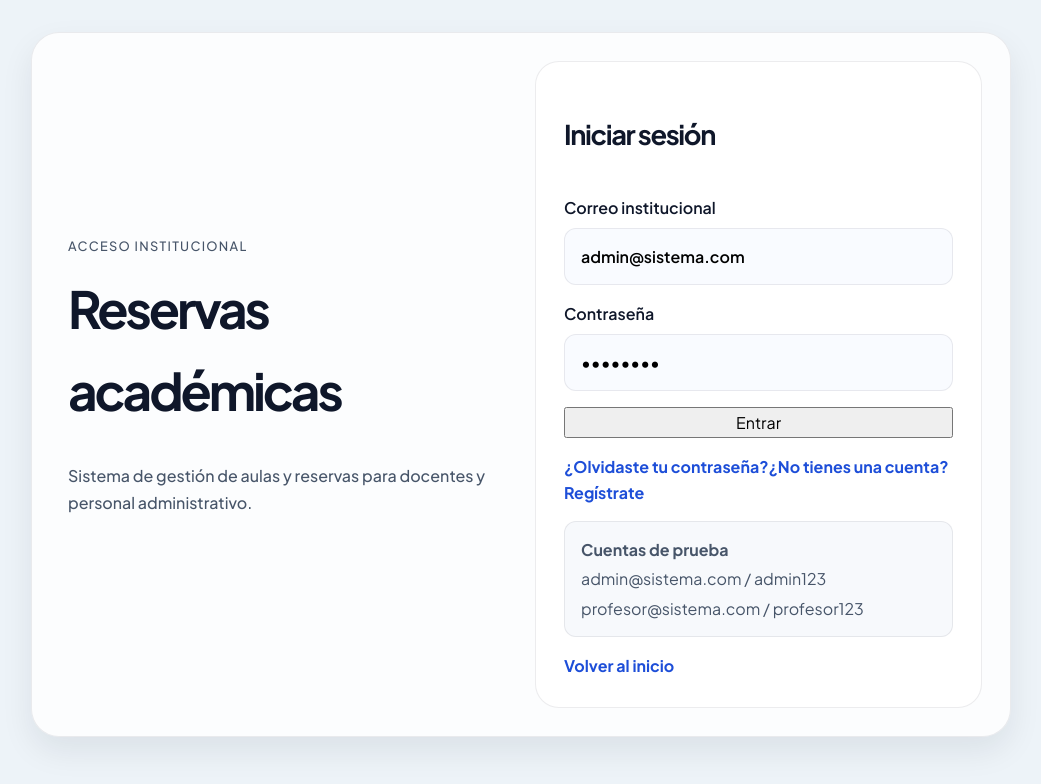
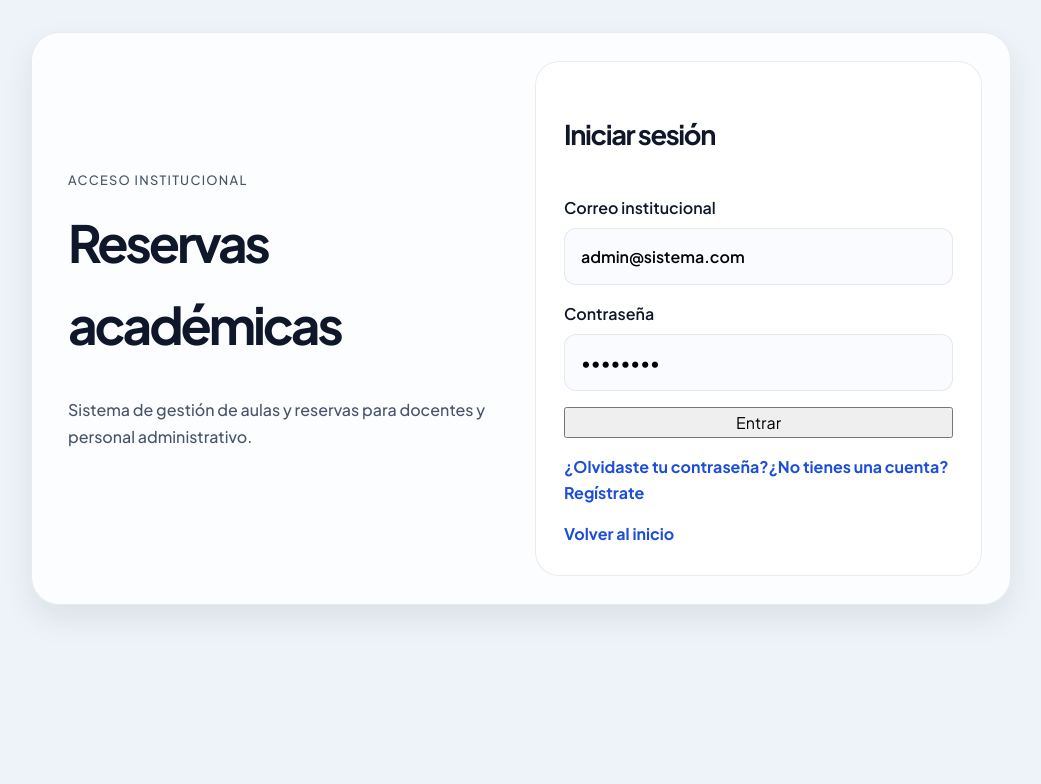
Before and after one commit to isyoimerr/sistema-reservas-aulas, a Next.js app in the folder migracion-vercel/: page /login in a window 1280 px wide. Shown: the top 784 px of the page, without its empty margins (119-1160 px from the left). Built offline with nearby package versions, Linux system fonts and the light colour scheme; no server answers.

Commit message:
Ocultar credenciales de prueba del login

```diff
--- a/migracion-vercel/app/login/page.tsx
+++ b/migracion-vercel/app/login/page.tsx
@@ -200,12 +200,6 @@ export default function LoginPage() {
             </Link>
           </div>
 
-          <div className="demo-accounts">
-            <strong>Cuentas de prueba</strong>
-            <span>admin@sistema.com / admin123</span>
-            <span>profesor@sistema.com / profesor123</span>
-          </div>
-
           <Link href="/" className="text-link">
             Volver al inicio
           </Link>
```
